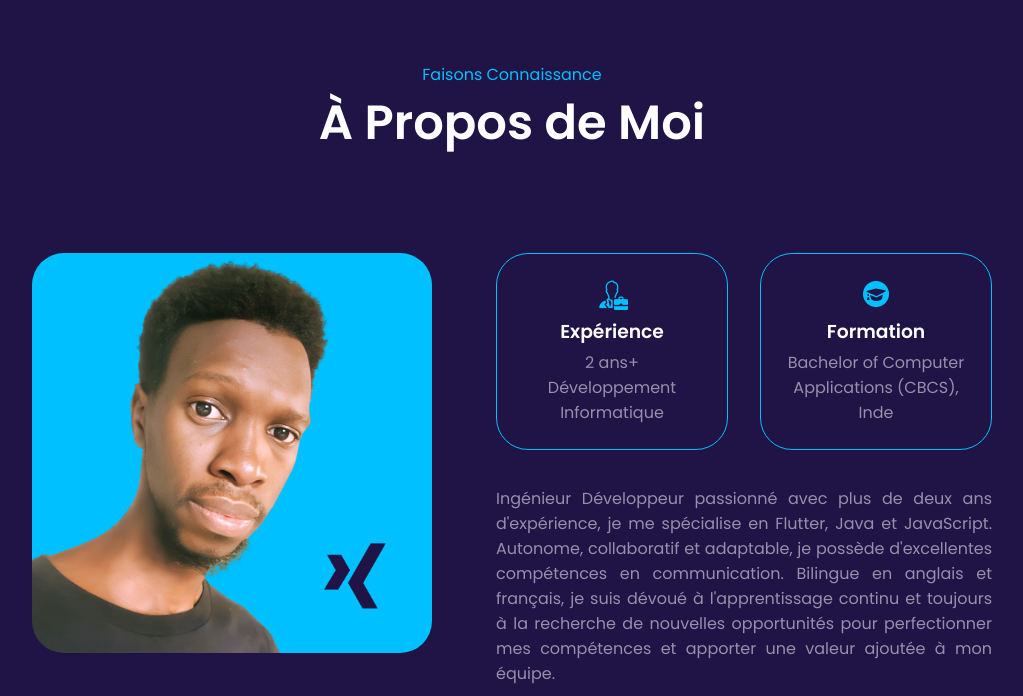
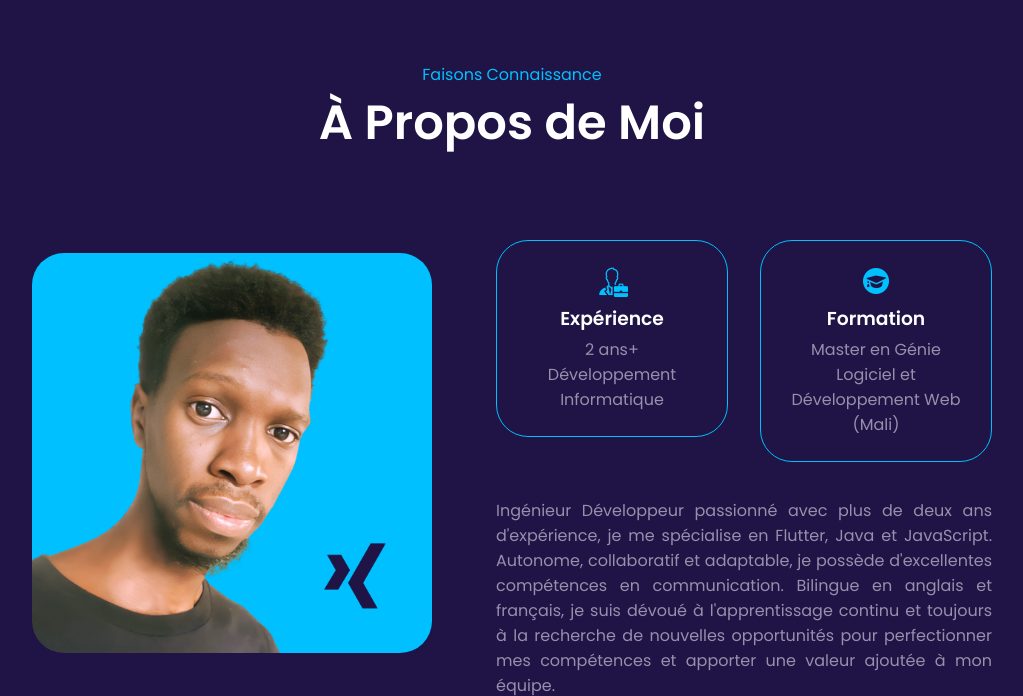
Before and after one commit to konarehb/flask-portfolio, a Flask app: page / in a window 1280 px wide. Shown: the part 838-1534 px from the top of the page, without its empty margins (128-1151 px from the left). Run offline with Flask 3, Linux system fonts and the light colour scheme.

Commit message:
Update education info

```diff
--- a/templates/index.html
+++ b/templates/index.html
@@ -100,7 +100,7 @@
                   class="icon"
                 />
                 <h3 class="title-h3">Formation</h3>
-                <p>Bachelor of Computer Applications (CBCS), Inde</p>
+                <p>Master en Génie Logiciel et Développement Web (Mali)</p>
               </div>
             </div>
             <div class="text-container">
```
